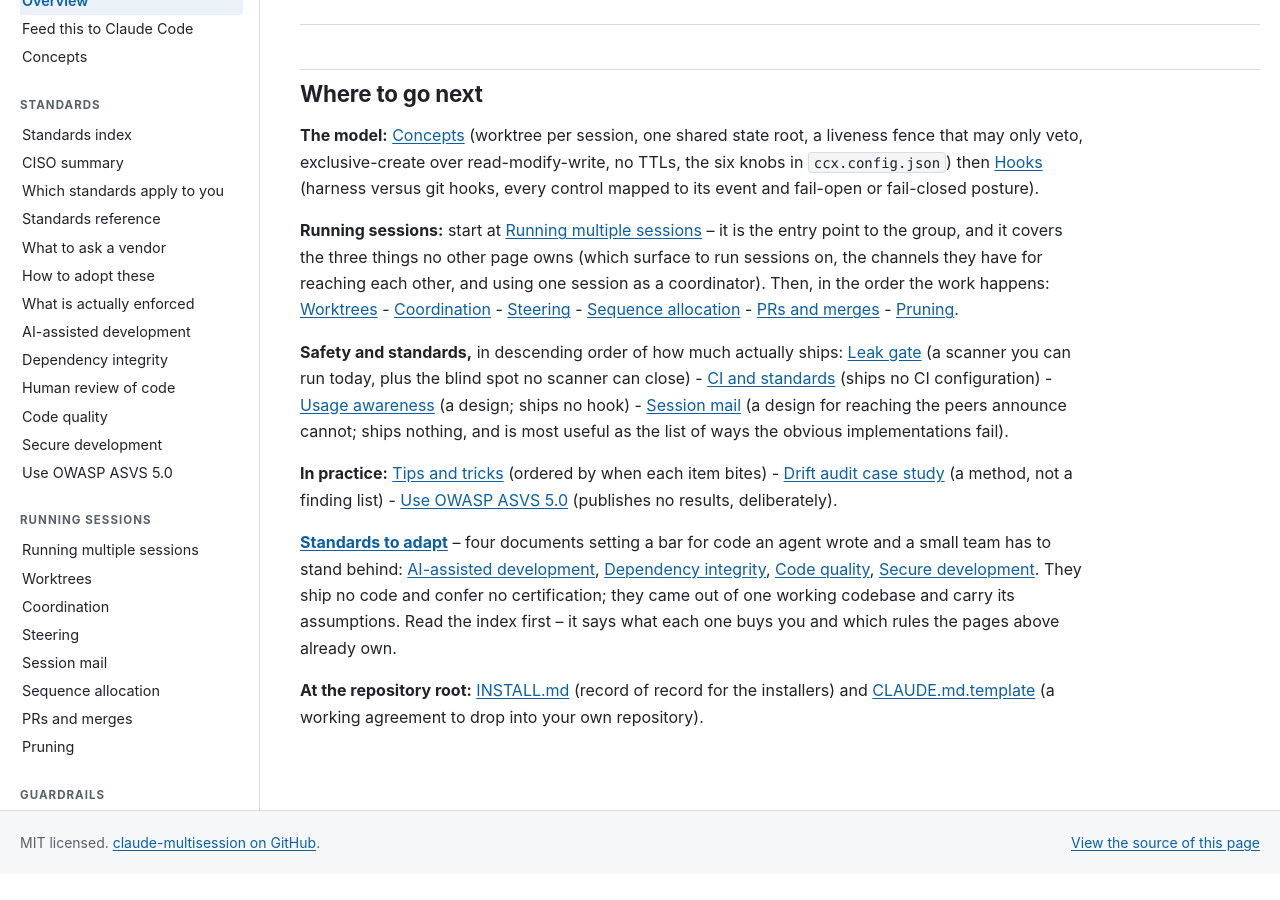
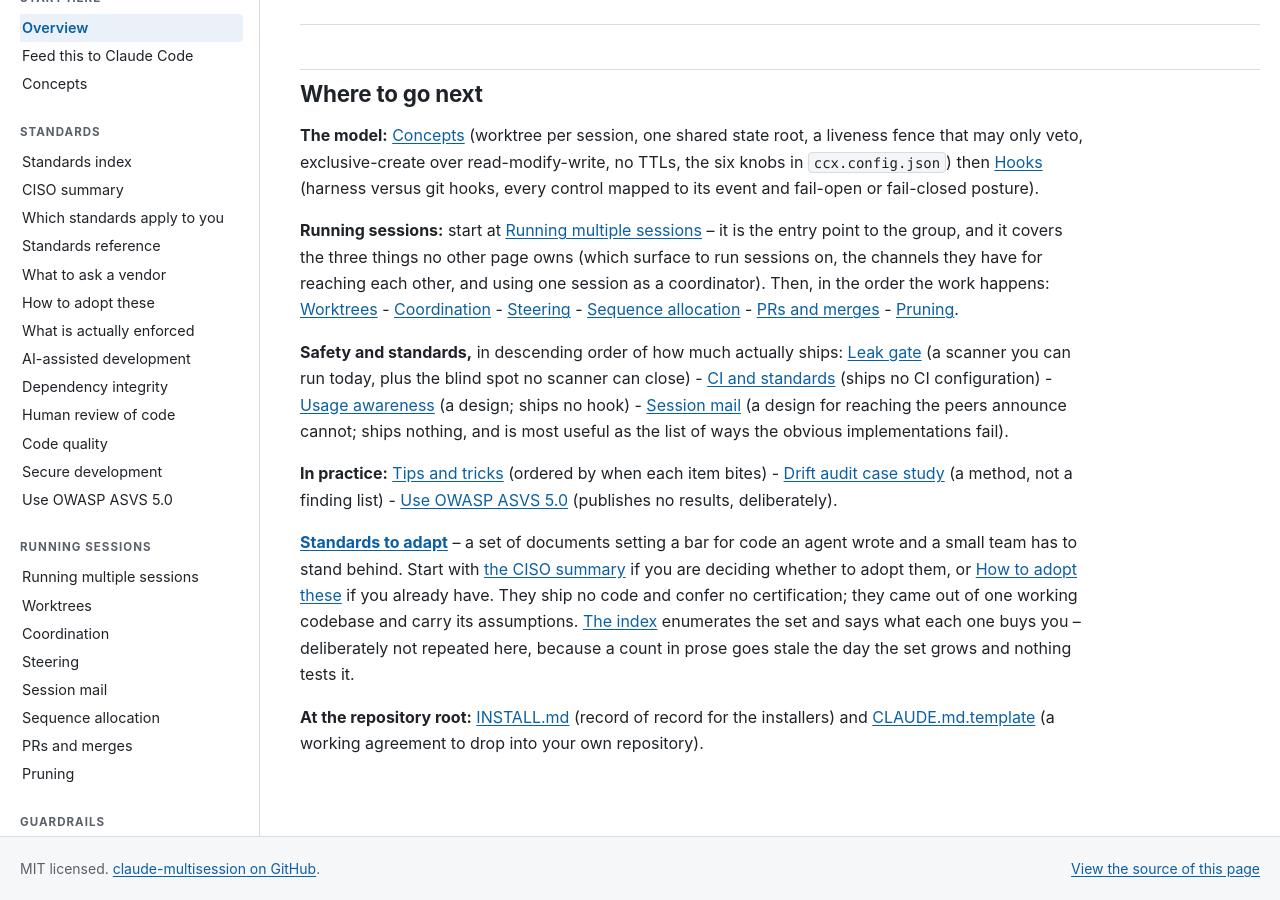
Before and after one commit to wshallwshall/claude-multisession, a Jekyll site: the page built from docs/index.md, in a window 1280 px wide and 900 px high, scrolled down 8552 px. Built offline with Jekyll 4.4.1, drawn with Linux system fonts in a browser that asks for light colours; before the commit the page ends 9426 px from its top, so only the background shows below that.

Commit message:
docs: delete the standards count rather than correct it, and pin it deleted
Both landing pages said the standards set was four documents and named four.
docs/standards/ holds eleven. The sentence was true when written; the set grew
and the sentence did not, and nothing compared them.

Correcting four to eleven was the obvious fix and is the wrong one -- it is true
today and stages the identical failure for document twelve, on a line nothing
tests. This repository publishes the rule for exactly this: a completeness claim
is a liability, prefer "at least" to an enumeration. The landing pages broke
their own rule and rotted the way that rule predicts.

So the count and the list are gone. Both pages now route through OVERVIEW.md,
which enumerates the set, and name only the two entry points OVERVIEW itself
designates: CISO-SUMMARY for a reader deciding whether to adopt, ADOPTING-THESE
for one who has. That stays true when the set changes.

EveryStandardIsReachable pins it:

- OVERVIEW.md must link every standard beside it, since both landing pages now
  delegate the enumeration to it. If OVERVIEW is not that list, nothing is. The
  scan asserts it found standards at all before comparing, so an empty
  docs/standards/ cannot pass vacuously.
- No landing page may assert a count for the set. The message says not to
  correct the number, because correcting it is how this recurs.

Attacked before trusting the green: restoring the old "four documents" prose
fails it, and renumbering to the CORRECT count of eleven fails it too -- which
is the case that matters, since a guard that accepts eleven would have permitted
the whole defect one document later.

Scope corrected while writing it. My first measurement claimed seven standards
were unreachable from the landing pages. That instrument grepped only index.md
and README.md and answered "linked from landing-page prose", which I reported as
"reachable". Every standard is in docs/_data/nav.yml, which _layouts/default.html
renders as a sidebar on every page, so all of them are one click away from
anywhere on the site. The defect was never reachability -- it was prose asserting
a size for a set it did not enumerate. The test checks the link graph and says
so, so the next reader does not inherit my wrong framing.

77 tests pass; check-ascii exits 0.

```diff
--- a/docs/index.md
+++ b/docs/index.md
@@ -334,12 +334,13 @@
 [Drift audit case study](CASE-STUDY-drift-audit.md) (a method, not a finding list) -
 [Use OWASP ASVS 5.0](ASVS-ASSESSMENT.md) (publishes no results, deliberately).
 
-**[Standards to adapt](standards/OVERVIEW.md)** -- four documents setting a bar for code an agent
-wrote and a small team has to stand behind: [AI-assisted development](standards/AI-ASSISTED-DEVELOPMENT.md),
-[Dependency integrity](standards/DEPENDENCY-INTEGRITY.md), [Code quality](standards/CODE-QUALITY.md),
-[Secure development](standards/SECURE-DEVELOPMENT.md). They ship no code and confer no certification;
-they came out of one working codebase and carry its assumptions. Read the index first -- it says what
-each one buys you and which rules the pages above already own.
+**[Standards to adapt](standards/OVERVIEW.md)** -- a set of documents setting a bar for code an agent
+wrote and a small team has to stand behind. Start with
+[the CISO summary](standards/CISO-SUMMARY.md) if you are deciding whether to adopt them, or
+[How to adopt these](standards/ADOPTING-THESE.md) if you already have. They ship no code and confer
+no certification; they came out of one working codebase and carry its assumptions.
+[The index](standards/OVERVIEW.md) enumerates the set and says what each one buys you -- deliberately
+not repeated here, because a count in prose goes stale the day the set grows and nothing tests it.
 
 **At the repository root:**
 [INSTALL.md](https://github.com/wshallwshall/claude-multisession/blob/main/INSTALL.md) (record of
```
Also changed, not shown: tests/test_docs_do_not_drift.py (+76 -0 lines), README.md.
